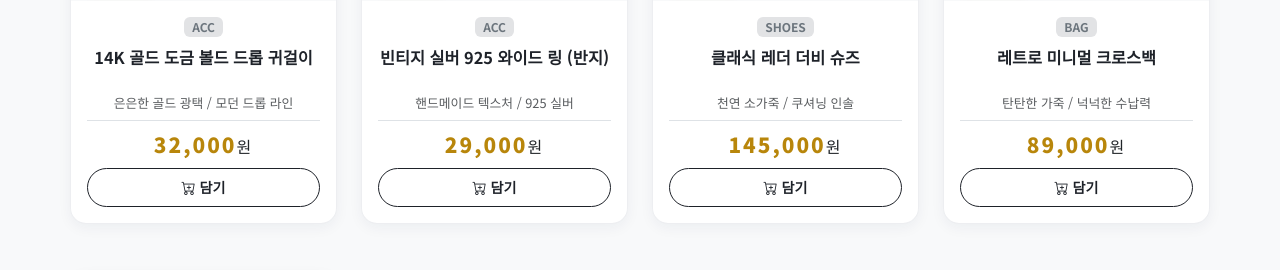
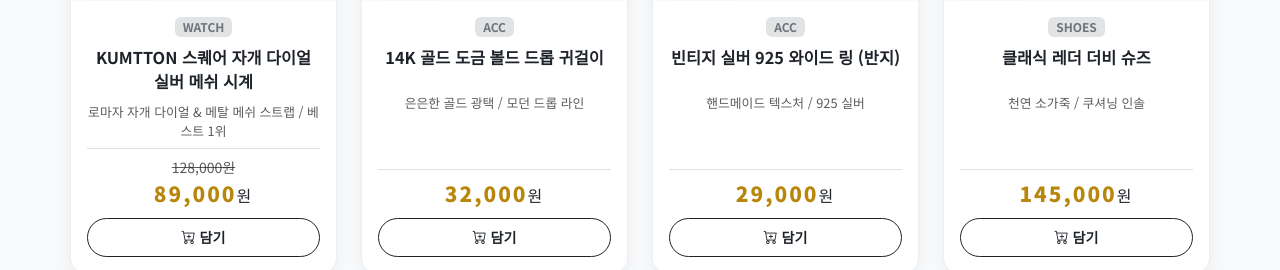
Before and after one commit to tnsdud/rorany, a Flask app: page / in a window 1280 px wide. Shown: the part 1734-2004 px from the top of the page. Run offline with Flask 3, Linux system fonts and the light colour scheme; some web fonts are replaced.

Commit message:
feat: KUMTTON 스퀘어 자개 메쉬 시계 및 악세사리/시계 메뉴 추가

```diff
--- a/app/routes/main.py
+++ b/app/routes/main.py
@@ -58,9 +58,21 @@
             "image": "https://images.unsplash.com/photo-1600003014755-ba31aa59c4b6?w=800&auto=format&fit=crop&q=80",
             "description": "로즈골드와 화이트골드 링이 교차되며 드롭되는 우아한 듀얼 링 목걸이"
         },
+        # --- 시계 / 워치 (BEST 클래식 스퀘어 메쉬 시계) ---
+        {
+            "id": 5,
+            "name": "KUMTTON 스퀘어 자개 다이얼 실버 메쉬 시계",
+            "category": "WATCH",
+            "badge": "BEST",
+            "price": "89,000",
+            "original_price": "128,000",
+            "sub_desc": "로마자 자개 다이얼 & 메탈 메쉬 스트랩 / 베스트 1위",
+            "image": "https://images.unsplash.com/photo-1524805444758-089113d48a6d?w=800&auto=format&fit=crop&q=80",
+            "description": "우아한 스퀘어 실버 프레임과 은은한 빛의 자개 다이얼이 돋보이는 쿼츠 손목시계"
+        },
         # --- 악세사리 (귀걸이, 반지) ---
         {
-            "id": 5,
+            "id": 6,
             "name": "14K 골드 도금 볼드 드롭 귀걸이",
             "category": "ACC",
             "badge": "NEW",
@@ -71,7 +83,7 @@
             "description": "은은한 골드 광택과 감각적인 곡선이 돋보이는 모던 드롭 이어링"
         },
         {
-            "id": 6,
+            "id": 7,
             "name": "빈티지 실버 925 와이드 링 (반지)",
             "category": "ACC",
             "badge": "NEW",
@@ -83,7 +95,7 @@
         },
         # --- 잡화 / 패션 (신발, 가방, 아우터) ---
         {
-            "id": 7,
+            "id": 8,
             "name": "클래식 레더 더비 슈즈",
             "category": "SHOES",
             "badge": "MD추천",
@@ -94,7 +106,7 @@
             "description": "미니멀한 실루엣과 편안한 쿠셔닝을 갖춘 데일리 천연 소가죽 슈즈"
         },
         {
-            "id": 8,
+            "id": 9,
             "name": "레트로 미니멀 크로스백",
             "category": "BAG",
             "badge": "MD추천",
@@ -105,7 +117,7 @@
             "description": "탄탄한 가죽 소재와 실용적인 수납력을 자랑하는 미니멀 크로스백"
         },
         {
-            "id": 9,
+            "id": 10,
             "name": "오버핏 미니멀 블레이저",
             "category": "OUTER",
             "badge": "BEST",
--- a/app/templates/base.html
+++ b/app/templates/base.html
@@ -46,11 +46,12 @@
                     </li>
                     <li class="nav-item dropdown">
                         <a class="nav-link dropdown-toggle" href="#" id="accDropdown" role="button" data-bs-toggle="dropdown" aria-expanded="false">
-                            악세사리
+                            악세사리/시계
                         </a>
                         <ul class="dropdown-menu dropdown-menu-dark" aria-labelledby="accDropdown">
+                            <li><a class="dropdown-item" href="#products">목걸이 (다이아)</a></li>
+                            <li><a class="dropdown-item" href="#products">시계</a></li>
                             <li><a class="dropdown-item" href="#products">귀걸이</a></li>
-                            <li><a class="dropdown-item" href="#products">목걸이</a></li>
                             <li><a class="dropdown-item" href="#products">반지</a></li>
                         </ul>
                     </li>
```
